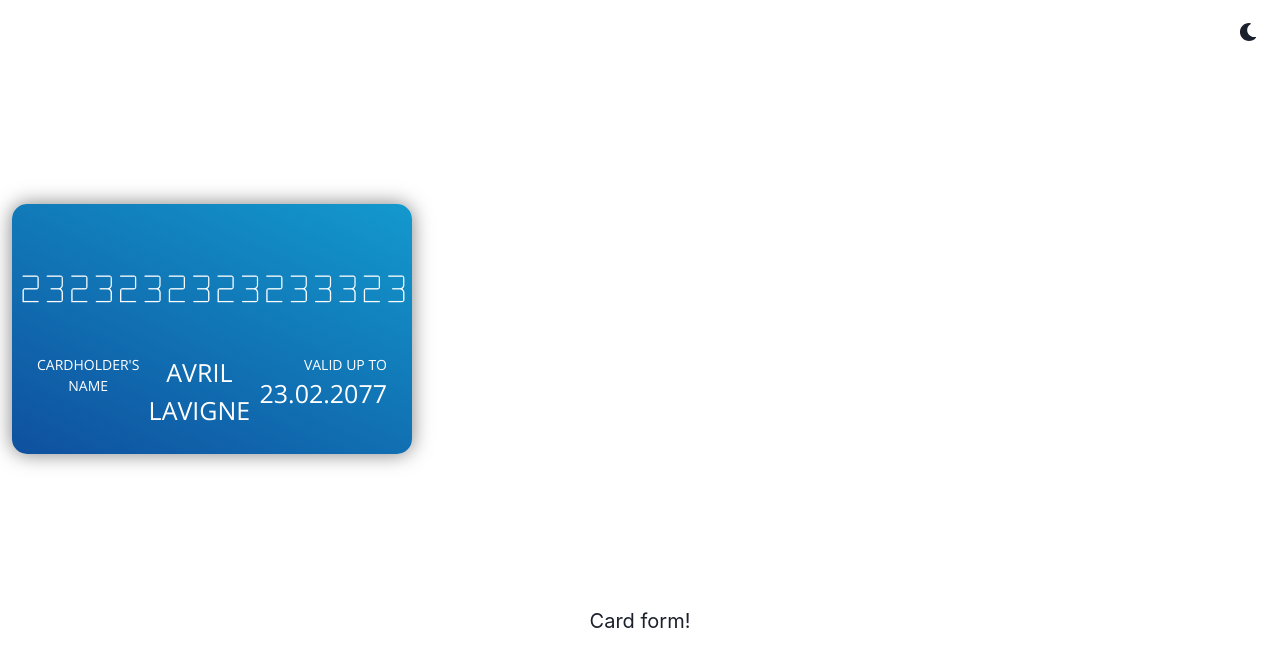
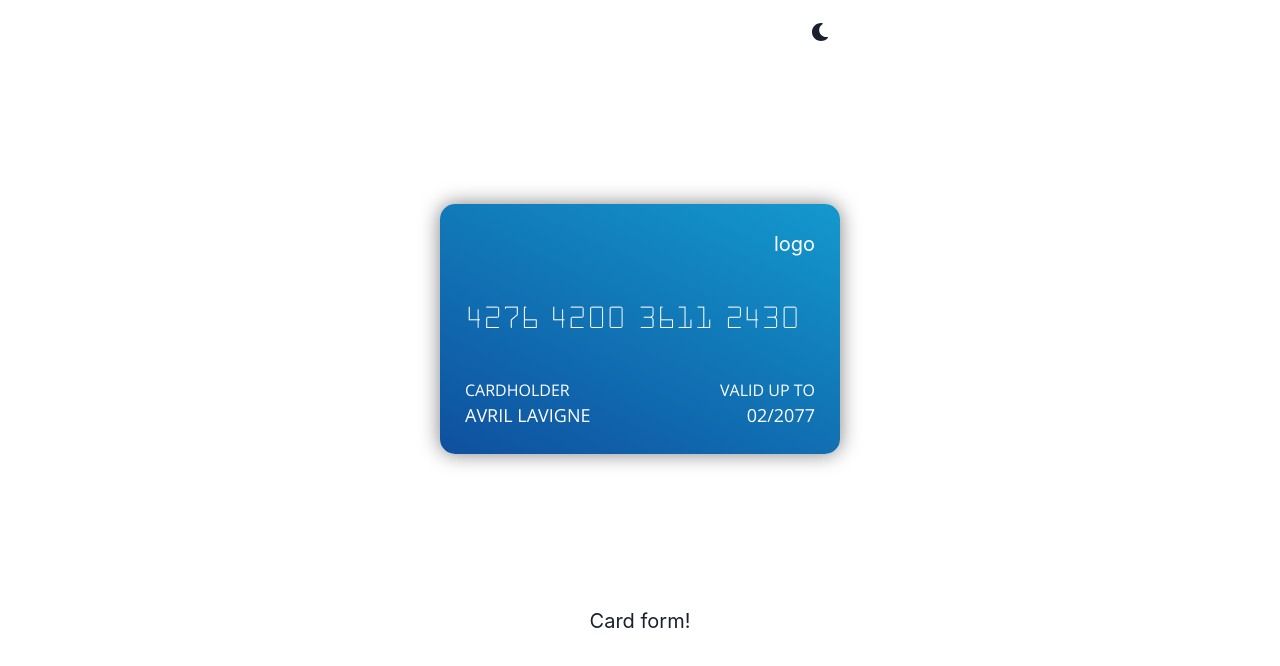
Before and after one commit to xblurx/react-credit-card, a React (Create React App) app: page / in a window 1280 px wide. Shown: the top 666 px of the page. Built offline with nearby package versions, Linux system fonts and the light colour scheme.

Commit message:
fix card layout

```diff
--- a/src/App.tsx
+++ b/src/App.tsx
@@ -1,5 +1,5 @@
 import React from 'react';
-import { Box, ChakraProvider, Grid } from '@chakra-ui/react';
+import { Box, ChakraProvider, Grid, Flex } from '@chakra-ui/react';
 import { ColorModeSwitcher } from './ColorModeSwitcher';
 import { CardDisplay, CardForm } from 'components';
 import './App.css';
@@ -7,17 +7,19 @@
 export const App = () => (
     <ChakraProvider>
         {/*<Fonts />*/}
+        <Flex width="full" align="center" justifyContent="center">
             <Box textAlign="center" fontSize="xl">
                 <Grid minH="100vh" p={3}>
                     <ColorModeSwitcher justifySelf="flex-end" />
                     <CardDisplay
                         logo="logo"
-                    number={'2323232323233323'}
-                    expires={'23.02.2077'}
+                        number={'4276 4200 3611 2430'}
+                        expires={'02/2077'}
                         name="AVRIL LAVIGNE"
                     />
                     <CardForm />
                 </Grid>
             </Box>
+        </Flex>
     </ChakraProvider>
 );
--- a/src/components/CardDisplay.tsx
+++ b/src/components/CardDisplay.tsx
@@ -1,8 +1,10 @@
 import React from 'react';
+import { Text } from '@chakra-ui/react';
 import {
+    CardHolder,
+    CardInfo,
     CardInfoExpiry,
-    CardInfoLabel,
-    CardInfo,
+    CardLogo,
     CardNumber,
     CardWrapper,
 } from 'styled/CreditCardSC';
@@ -14,21 +16,27 @@
     expires: string;
 }
 
-const Logo = (props: any) => {
-    return <div>{props.img}</div>;
+interface LogoPropType {
+    logo: any;
+}
+
+const Logo = (props: LogoPropType) => {
+    return <CardLogo>{props.logo}</CardLogo>;
 };
 
 export const CardDisplay = (props: CCPropType) => {
     return (
         <CardWrapper>
-            <Logo src={props.logo} />
+            <Logo logo={props.logo} />
             <CardNumber>{props.number}</CardNumber>
             <CardInfo>
-                <CardInfoLabel>CARDHOLDER'S NAME</CardInfoLabel>
-                <div>{props.name}</div>
+                <CardHolder>
+                    <Text fontSize="md">CARDHOLDER</Text>
+                    <Text fontSize="lg">{props.name}</Text>
+                </CardHolder>
                 <CardInfoExpiry>
-                    <CardInfoLabel>VALID UP TO</CardInfoLabel>
-                    <div>{props.expires}</div>
+                    <Text fontSize="md">VALID UP TO</Text>
+                    <Text fontSize="lg">{props.expires}</Text>
                 </CardInfoExpiry>
             </CardInfo>
         </CardWrapper>
--- a/src/styled/CreditCardSC.tsx
+++ b/src/styled/CreditCardSC.tsx
@@ -1,5 +1,4 @@
 import styled from 'styled-components';
-import React from 'react';
 
 export const CardWrapper = styled.div`
     display: flex;
@@ -14,31 +13,33 @@
     box-shadow: 0 0 20px rgba(0, 0, 0, 0.5);
 `;
 
+export const CardLogo = styled.div`
+    display: flex;
+    justify-content: flex-end;
+`
+
 export const CardNumber = styled.div`
     display: flex;
-    justify-content: center;
+    justify-content: space-between;
     font-family: 'Kredit', sans-serif;
-    font-size: 45px;
+    font-size: 36px;
 `;
 
 export const CardInfo = styled.div`
     display: flex;
     justify-content: space-between;
-
     font-family: 'Open Sans', sans-serif;
     font-size: 25px;
 `;
 
-export const CardInfoLabel = styled.div`
-    font-size: 14px;
-`;
+export const CardHolder = styled.div`
+    display: flex;
+    flex-direction: column;
+    align-items: flex-start;
+`
 
 export const CardInfoExpiry = styled.div`
     display: flex;
     flex-direction: column;
     align-items: flex-end;
 `;
-
-export const Logo = (props: any) => {
-    return <div>{props}</div>;
-};
```
Lines whose indentation alone changed are shown as unchanged.
